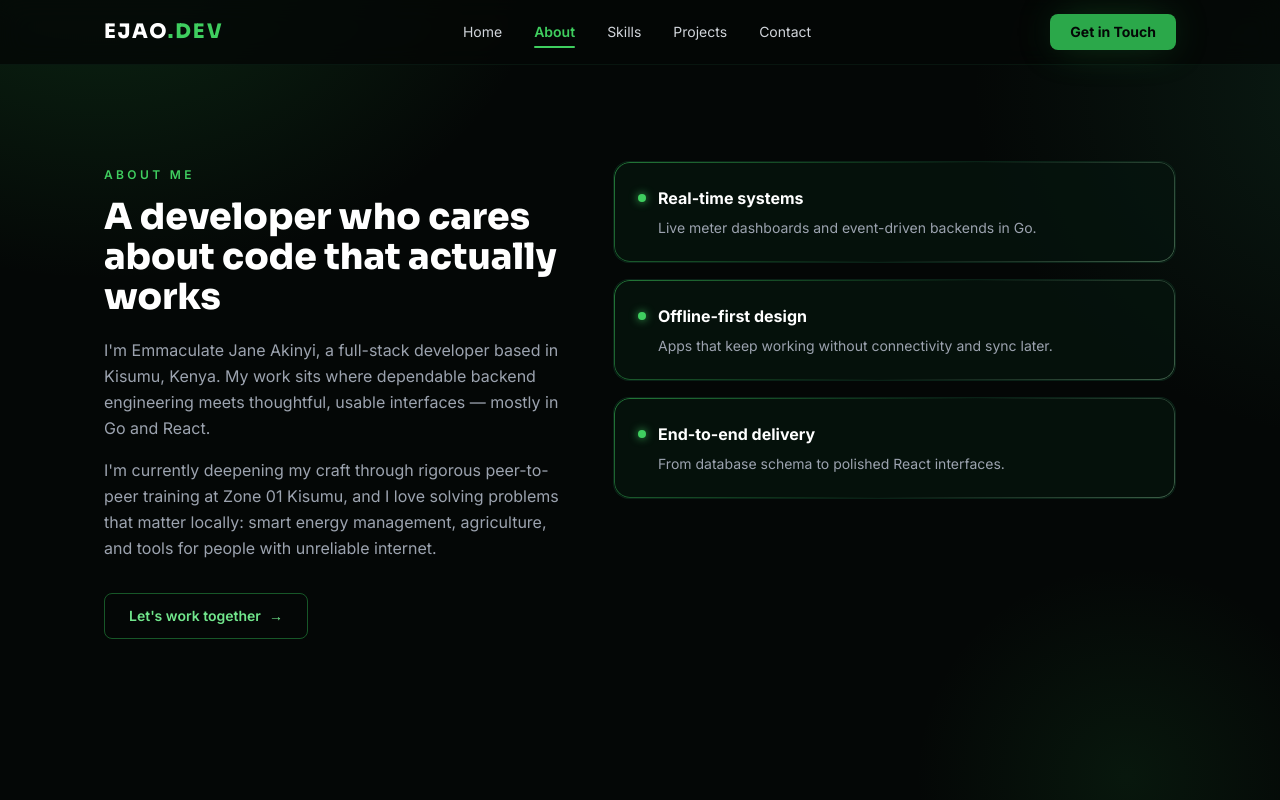
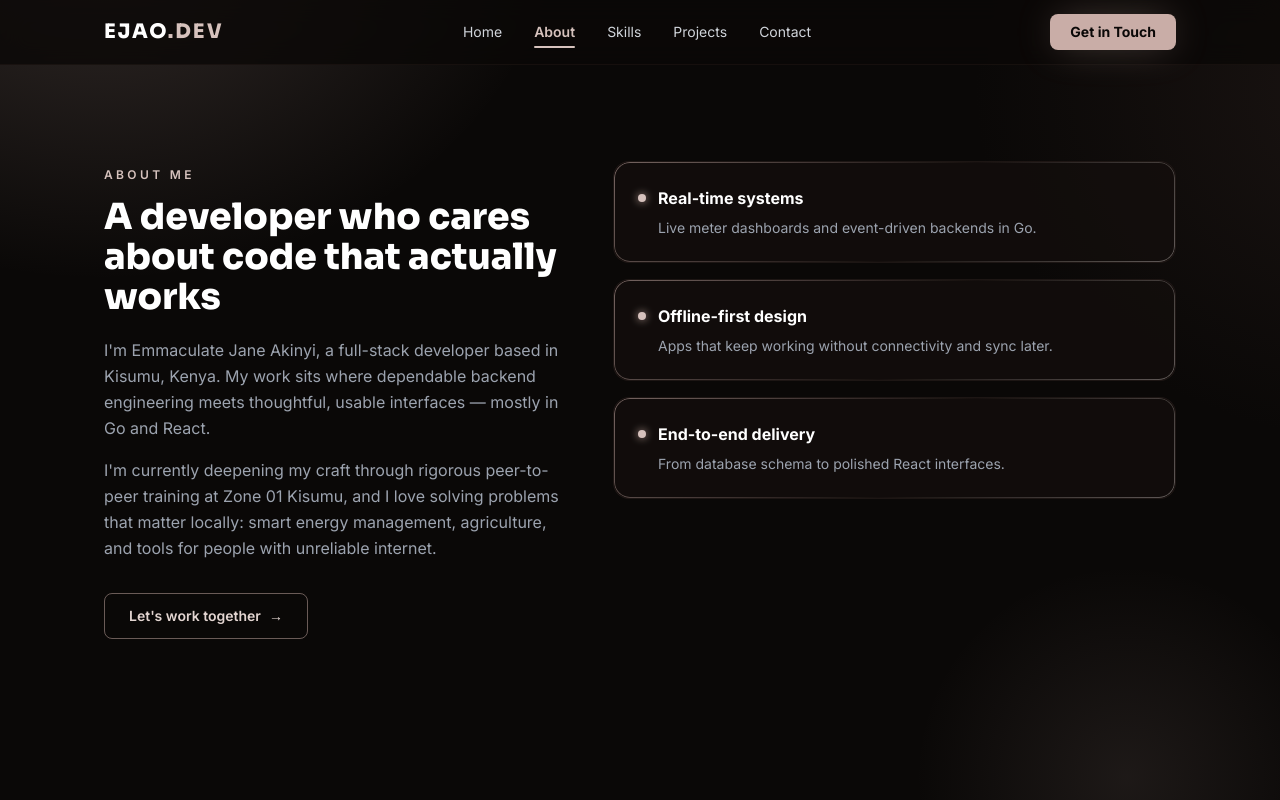
Before and after one commit to ejao-000/portfolio, a React (Vite) app: page / in a window 1280 px wide. Both pictures are taken after a click on the button "About". Shown: the top 800 px of the page. Built offline with nearby package versions, Linux system fonts and the light colour scheme.

Commit message:
style: recolor theme from jungle green to mauve #C9ADA7 and #F2E9E4

```diff
--- a/index.html
+++ b/index.html
@@ -7,7 +7,7 @@
       name="description"
       content="Portfolio of Odhiambo Emmaculate Jane Akinyi — full-stack developer building scalable software with Go and React."
     />
-    <meta name="theme-color" content="#040706" />
+    <meta name="theme-color" content="#0a0807" />
     <link rel="preconnect" href="https://fonts.googleapis.com" />
     <link rel="preconnect" href="https://fonts.gstatic.com" crossorigin />
     <link
--- a/src/components/About.jsx
+++ b/src/components/About.jsx
@@ -64,7 +64,7 @@ export default function About({ onNavigate }) {
               } rounded-2xl p-6 transition-transform duration-300 hover:-translate-y-1`}
             >
               <h3 className="flex items-center gap-3 font-bold">
-                <span className="h-2 w-2 rounded-full bg-jungle-400 shadow-[0_0_8px_rgba(63,206,95,0.9)]" />
+                <span className="h-2 w-2 rounded-full bg-jungle-400 shadow-[0_0_8px_rgba(201,173,167,0.9)]" />
                 {item.title}
               </h3>
               <p className="mt-2 pl-5 text-sm text-gray-400">{item.detail}</p>
--- a/src/components/Solutions.jsx
+++ b/src/components/Solutions.jsx
@@ -38,7 +38,7 @@ export default function Solutions() {
             {/* Education timeline */}
             <ul className="mt-8 space-y-5 text-left">
               <li className="flex gap-4">
-                <span className="mt-1.5 h-2.5 w-2.5 shrink-0 rounded-full bg-jungle-400 shadow-[0_0_10px_rgba(63,206,95,0.9)]" />
+                <span className="mt-1.5 h-2.5 w-2.5 shrink-0 rounded-full bg-jungle-400 shadow-[0_0_10px_rgba(201,173,167,0.9)]" />
                 <div>
                   <p className="text-sm font-semibold">Zone 01 Kisumu — Software Engineering</p>
                   <p className="text-xs text-gray-500">Current · Peer-to-peer, project-based training</p>
--- a/src/index.css
+++ b/src/index.css
@@ -4,8 +4,8 @@
 
 /* ------------------------------------------------------------------
    Base canvas
-   A near-black base tinted faintly green, so every section sits on a
-   cohesive "black meets jungle" backdrop instead of flat black.
+   A near-black base tinted faintly mauve, so every section sits on a
+   cohesive "black meets #C9ADA7" backdrop instead of flat black.
 ------------------------------------------------------------------- */
 @layer base {
   html {
@@ -19,55 +19,55 @@
 
   body {
     @apply bg-carbon-950 text-white font-body antialiased;
-    background-color: #040706;
+    background-color: #0a0807;
   }
 
   ::selection {
     @apply bg-jungle-500 text-carbon-950;
   }
 
-  /* Slim custom scrollbar in jungle tones */
+  /* Slim custom scrollbar in mauve tones */
   ::-webkit-scrollbar {
     width: 10px;
   }
   ::-webkit-scrollbar-track {
-    background: #05080a;
+    background: #0d0a09;
   }
   ::-webkit-scrollbar-thumb {
-    background: #143c28;
+    background: #44322e;
     border-radius: 999px;
   }
   ::-webkit-scrollbar-thumb:hover {
-    background: #1b5237;
+    background: #5a453f;
   }
 }
 
 /* ------------------------------------------------------------------
-   Background treatment: black + jungle-green that melts together.
+   Background treatment: black + mauve that melts together.
    Layered fixed gradients (radial glows + a faint vignette) sit behind
    everything; sections stay transparent so the blend shows through.
 ------------------------------------------------------------------- */
 @layer utilities {
   .bg-forest {
-    background-color: #040706;
+    background-color: #0a0807;
     background-image:
-      radial-gradient(52rem 42rem at 8% -6%, rgba(43, 168, 74, 0.22), transparent 55%),
-      radial-gradient(44rem 38rem at 108% 6%, rgba(27, 82, 55, 0.28), transparent 58%),
-      radial-gradient(60rem 60rem at 50% 118%, rgba(43, 168, 74, 0.12), transparent 60%),
-      radial-gradient(22rem 22rem at 88% 52%, rgba(43, 168, 74, 0.1), transparent 60%);
+      radial-gradient(52rem 42rem at 8% -6%, rgba(201, 173, 167, 0.22), transparent 55%),
+      radial-gradient(44rem 38rem at 108% 6%, rgba(68, 50, 46, 0.28), transparent 58%),
+      radial-gradient(60rem 60rem at 50% 118%, rgba(201, 173, 167, 0.12), transparent 60%),
+      radial-gradient(22rem 22rem at 88% 52%, rgba(201, 173, 167, 0.1), transparent 60%);
   }
 
   /* Subtle grid over the glow, very faint so it never fights content */
   .grid-overlay {
     background-image:
-      linear-gradient(rgba(43, 168, 74, 0.05) 1px, transparent 1px),
-      linear-gradient(90deg, rgba(43, 168, 74, 0.05) 1px, transparent 1px);
+      linear-gradient(rgba(201, 173, 167, 0.06) 1px, transparent 1px),
+      linear-gradient(90deg, rgba(242, 233, 228, 0.06) 1px, transparent 1px);
     background-size: 56px 56px;
     mask-image: radial-gradient(ellipse 80% 60% at 50% 30%, black 30%, transparent 75%);
     -webkit-mask-image: radial-gradient(ellipse 80% 60% at 50% 30%, black 30%, transparent 75%);
   }
 
-  /* Cards float on translucent black-green glass so the glow bleeds through */
+  /* Cards float on translucent black-mauve glass so the glow bleeds through */
   .glass-card {
     @apply bg-jungle-900/70 border border-jungle-700/40 backdrop-blur-sm;
   }
@@ -78,7 +78,7 @@
   }
 
   .text-gradient-jungle {
-    background: linear-gradient(100deg, #3fce5f 0%, #71e68c 45%, #a9f2ba 100%);
+    background: linear-gradient(100deg, #C9ADA7 0%, #d6c2bd 45%, #F2E9E4 100%);
     -webkit-background-clip: text;
     background-clip: text;
     color: transparent;
@@ -93,7 +93,7 @@
     inset: 0;
     border-radius: inherit;
     padding: 1px;
-    background: linear-gradient(135deg, rgba(63, 206, 95, 0.55), rgba(20, 60, 40, 0.1) 55%, rgba(169, 242, 186, 0.35));
+    background: linear-gradient(135deg, rgba(201, 173, 167, 0.55), rgba(68, 50, 46, 0.1) 55%, rgba(242, 233, 228, 0.35));
     -webkit-mask: linear-gradient(#000 0 0) content-box, linear-gradient(#000 0 0);
     -webkit-mask-composite: xor;
     mask-composite: exclude;
@@ -176,10 +176,10 @@
     height: 0.7rem;
     width: 0.7rem;
     border-radius: 999px;
-    background: #71e68c;
+    background: #d6c2bd;
     box-shadow:
-      0 0 10px 2px rgba(63, 206, 95, 0.9),
-      0 0 24px 8px rgba(63, 206, 95, 0.45);
+      0 0 10px 2px rgba(201, 173, 167, 0.9),
+      0 0 24px 8px rgba(201, 173, 167, 0.45);
     animation: frameLight 7s linear infinite;
   }
 
@@ -218,12 +218,12 @@
     width: 2.9rem;
     height: 2.9rem;
     border-radius: 999px;
-    background: rgba(10, 29, 20, 0.85);
-    border: 1px solid rgba(43, 168, 74, 0.45);
-    color: #3fce5f;
+    background: rgba(26, 20, 18, 0.85);
+    border: 1px solid rgba(201, 173, 167, 0.45);
+    color: #C9ADA7;
     font-size: 1.1rem;
     backdrop-filter: blur(8px);
-    box-shadow: 0 0 24px -6px rgba(43, 168, 74, 0.5);
+    box-shadow: 0 0 24px -6px rgba(201, 173, 167, 0.5);
     opacity: 0;
     transform: translateY(12px);
     pointer-events: none;
@@ -237,8 +237,8 @@
   }
 
   .scroll-top:hover {
-    background: rgba(27, 82, 55, 0.9);
-    color: #a9f2ba;
+    background: rgba(68, 50, 46, 0.9);
+    color: #F2E9E4;
   }
 
   @media (prefers-reduced-motion: reduce) {
--- a/tailwind.config.js
+++ b/tailwind.config.js
@@ -4,25 +4,25 @@ export default {
   theme: {
     extend: {
       colors: {
-        // Deep, near-black jungle tones used as the base canvas
+        // Deep, near-black mauve tones used as the base canvas
         jungle: {
-          950: '#04100a',
-          900: '#07160f',
-          850: '#0a1d14',
-          800: '#0e2a1c',
-          700: '#143c28',
-          600: '#1b5237',
-          500: '#2ba84a',
-          400: '#3fce5f',
-          300: '#71e68c',
-          200: '#a9f2ba',
+          950: '#0d0a09',
+          900: '#140f0d',
+          850: '#1a1412',
+          800: '#241c19',
+          700: '#332623',
+          600: '#44322e',
+          500: '#C9ADA7',
+          400: '#d6c2bd',
+          300: '#e3d5d1',
+          200: '#F2E9E4',
         },
-        // Neutral blacks with a faint green cast
+        // Neutral warm blacks
         carbon: {
-          950: '#040706',
-          900: '#080d0a',
-          800: '#101712',
-          700: '#1a241d',
+          950: '#0a0807',
+          900: '#0f0c0b',
+          800: '#17120f',
+          700: '#221b17',
         },
       },
       fontFamily: {
@@ -30,11 +30,11 @@ export default {
         body: ['Inter', 'system-ui', 'sans-serif'],
       },
       boxShadow: {
-        'glow-green': '0 0 40px -8px rgba(43, 168, 74, 0.45)',
+        'glow-green': '0 0 40px -8px rgba(201, 173, 167, 0.45)',
         'card-green': '0 20px 50px -20px rgba(0, 0, 0, 0.8)',
       },
       backgroundImage: {
-        'radial-jungle': 'radial-gradient(circle at 50% 0%, rgba(43,168,74,0.16), transparent 55%)',
+        'radial-jungle': 'radial-gradient(circle at 50% 0%, rgba(201,173,167,0.16), transparent 55%)',
       },
       animation: {
         'float-slow': 'float 8s ease-in-out infinite',
@@ -58,9 +58,9 @@ export default {
           '50%': { transform: 'translateY(-14px)' },
         },
         pulseRing: {
-          '0%': { boxShadow: '0 0 0 0 rgba(43,168,74,0.35)' },
-          '70%': { boxShadow: '0 0 0 18px rgba(43,168,74,0)' },
-          '100%': { boxShadow: '0 0 0 0 rgba(43,168,74,0)' },
+          '0%': { boxShadow: '0 0 0 0 rgba(201,173,167,0.35)' },
+          '70%': { boxShadow: '0 0 0 18px rgba(201,173,167,0)' },
+          '100%': { boxShadow: '0 0 0 0 rgba(201,173,167,0)' },
         },
         alertFlash: {
           '0%, 100%': {
```
